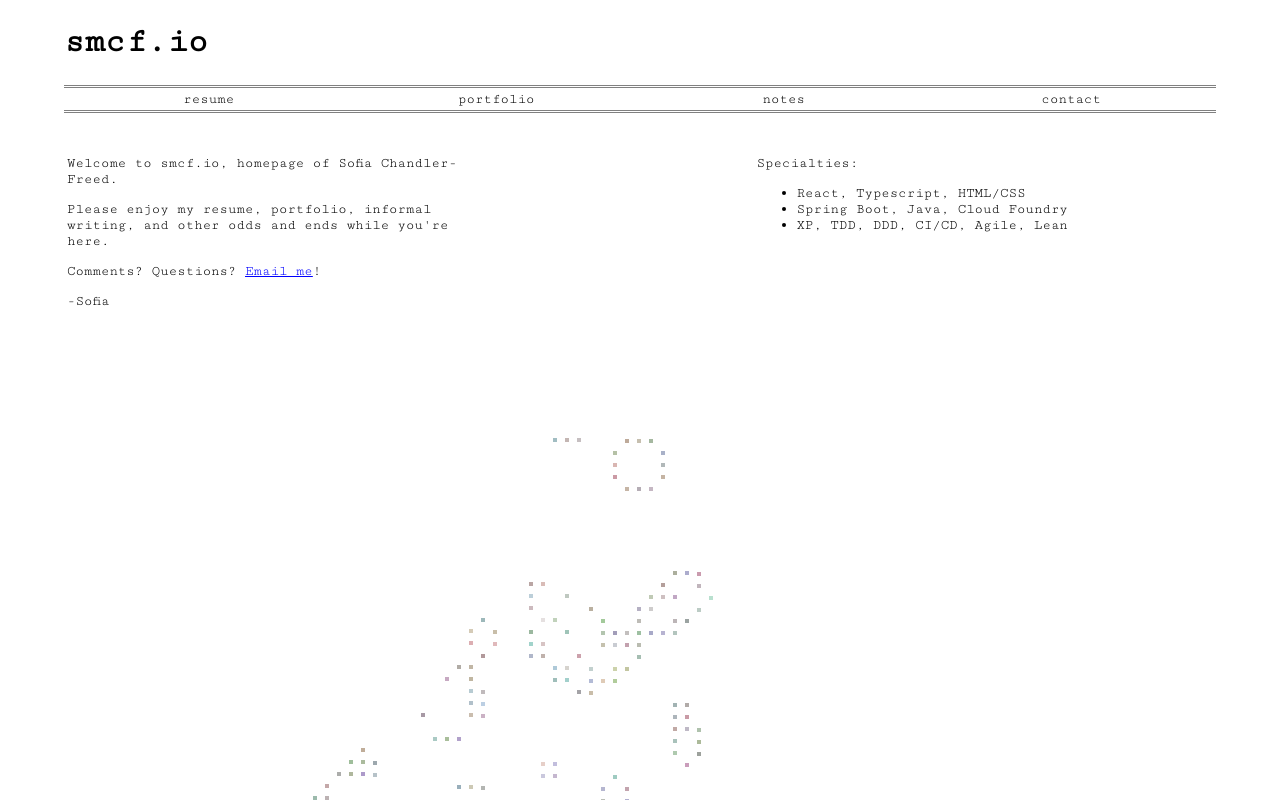
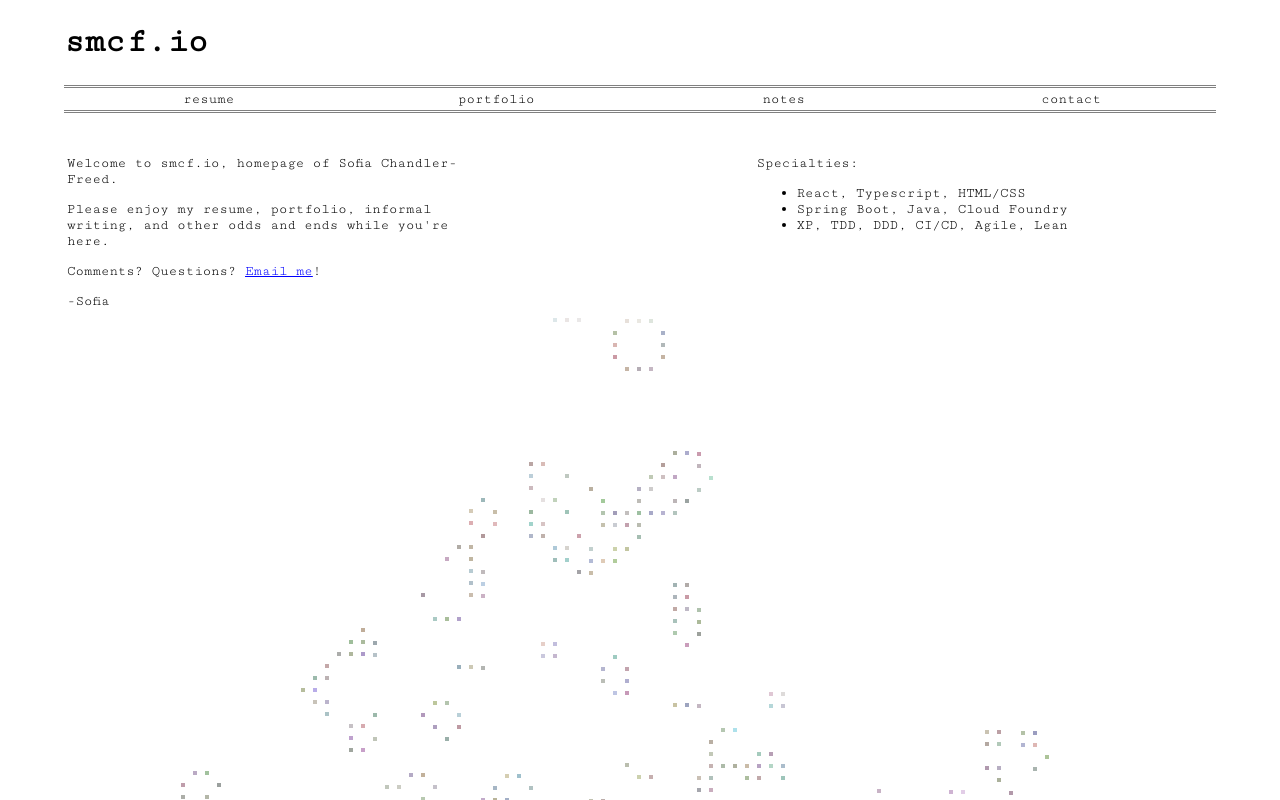
Before and after one commit to sofiacf/smcfio, a React (Create React App) app: page / in a window 1280 px wide. Built offline with nearby package versions, Linux system fonts and the light colour scheme.

Commit message:
Add background to text; make blob taller

```diff
--- a/src/styles/App.css
+++ b/src/styles/App.css
@@ -7,3 +7,7 @@ nav a, h1 a {
     color: inherit;
     text-decoration: inherit;
 }
+
+div {
+    background-color: rgba(255, 255, 255, .4);
+}
--- a/src/styles/Art.css
+++ b/src/styles/Art.css
@@ -1,6 +1,6 @@
 .blob {
     bottom: 0;
-    height: 55%;
+    height: 70%;
     position: fixed;
     right: 0;
     width: 100%;
```
